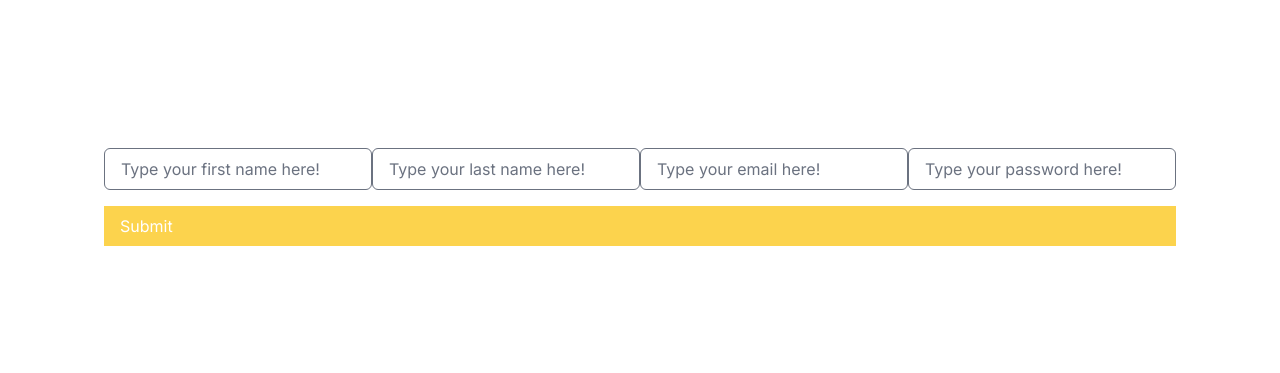
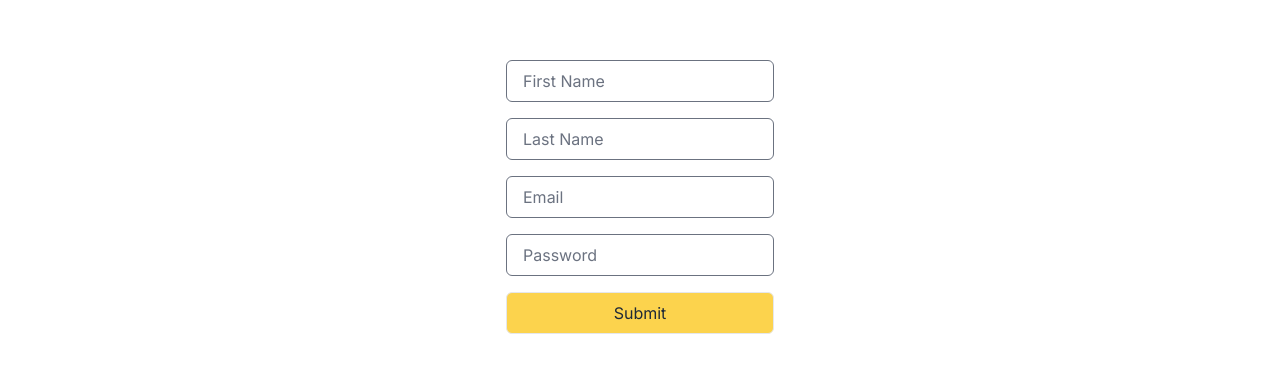
Before and after one commit to KYUTI3/ScholarsCircle, a Next.js app: page /Welcome in a window 1280 px wide. Shown: the part 203-576 px from the top of the page. Built offline with nearby package versions, Linux system fonts and the light colour scheme.

Commit message:
minor form fixes

```diff
--- a/Components/Form.tsx
+++ b/Components/Form.tsx
@@ -32,48 +32,48 @@ const Form: React.FC = () => {
     router.push('/Home');
   };
 
-  return (
-    <div className="flex flex-col items-center justify-center h-screen">
-     <div className="self-center bg-blue-900 text-gray-800 p-8 rounded-lg">
-      <form onSubmit={takeSubmit} className="space-y-4">
-        <div>
+return (
+    <div className="flex justify-center items-center h-screen font-sans">
+      <div className=" text-gray-800 p-8 rounded-lg">
+        <form onSubmit={takeSubmit} className="space-y-4">
           <input
             type="text"
             name="firstName"
             value={formData.firstName}
-            placeholder="Type your first name here!"
+            placeholder="First Name"
             onChange={takeChange}
-            className="px-4 py-2 rounded-md"
+            className="px-4 py-2 rounded-md block w-full"
           />
           <input
             type="text"
             name="lastName"
             value={formData.lastName}
-            placeholder="Type your last name here!"
+            placeholder="Last Name"
             onChange={takeChange}
-            className="px-4 py-2 rounded-md"
+            className="px-4 py-2 rounded-md block w-full"
           />
           <input
             type="email"
             name="email"
             value={formData.email}
-            placeholder="Type your email here!"
+            placeholder="Email"
             onChange={takeChange}
-            className="px-4 py-2 rounded-md"
+            className="px-4 py-2 rounded-md block w-full"
           />
           <input
             type="password"
             name="password"
             value={formData.password}
-            placeholder="Type your password here!"
+            placeholder="Password"
             onChange={takeChange}
-            className="px-4 py-2 rounded-md"
+            className="px-4 py-2 rounded-md block w-full"
           />
-        </div>
-        <div className="bg-amber-300 justify-items-center">
-          <button type="submit" className="px-4 py-2 rounded-md bg-blue-500 text-white">Submit</button>
-        </div>
-       </form>
+          <div className="text-center px-4 py-2 border rounded-md bg-amber-300 ">
+            <button type="submit">
+             Submit
+            </button>
+          </div>
+        </form>
       </div>
     </div>
   );
--- a/src/app/Welcome/HomePage/page.tsx
+++ b/src/app/Welcome/HomePage/page.tsx
@@ -3,5 +3,9 @@ import Profile from '../../../../Components/Profile'
 
 
 export default function Home() {
-    return <div>  </div>
+    return(
+        <div>
+
+        </div>
+    );
 }
--- a/src/app/Welcome/page.tsx
+++ b/src/app/Welcome/page.tsx
@@ -1,7 +1,11 @@
 import React from 'react'
 import Form from '../../../Components/Form'
 
+export default function Welcome() {
+    return(
+        <div className="">
+            <Form />
+        </div>
 
-export default function Welcome() {
-    return <div> <Form /> </div>
+    );
 }
```
